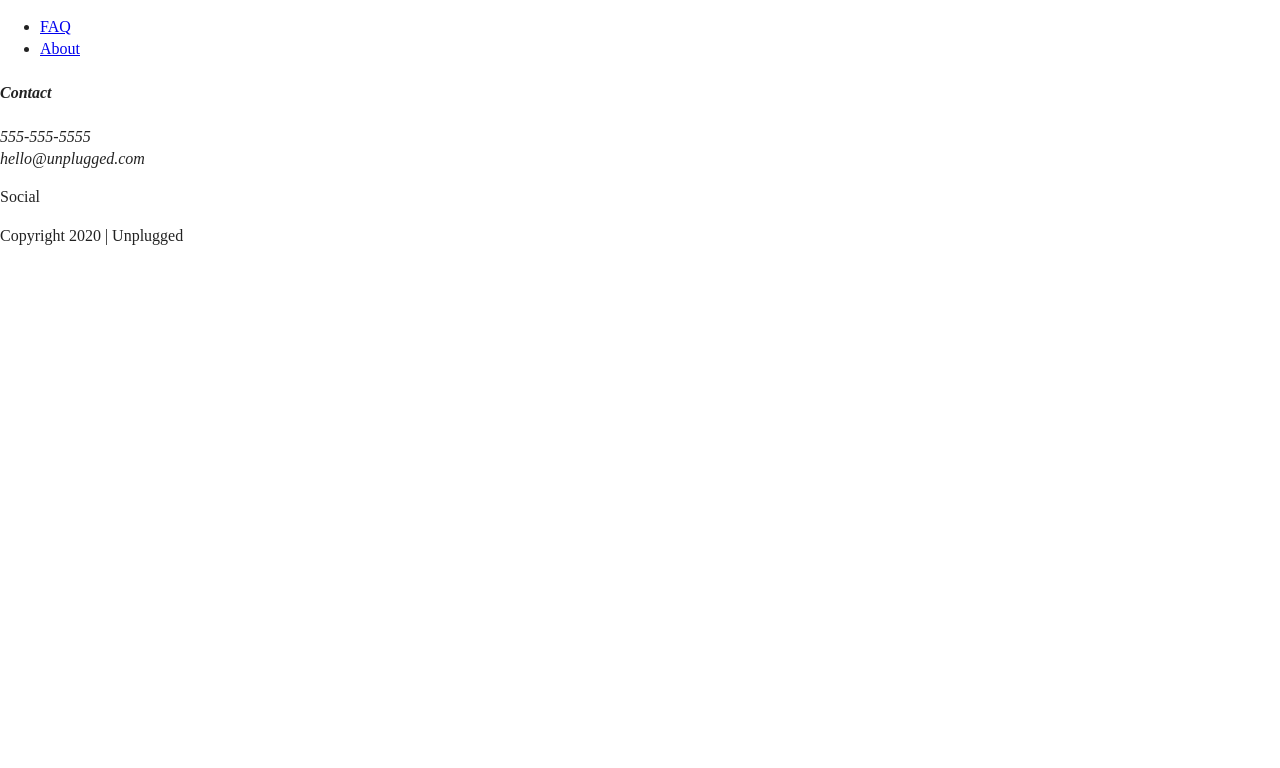
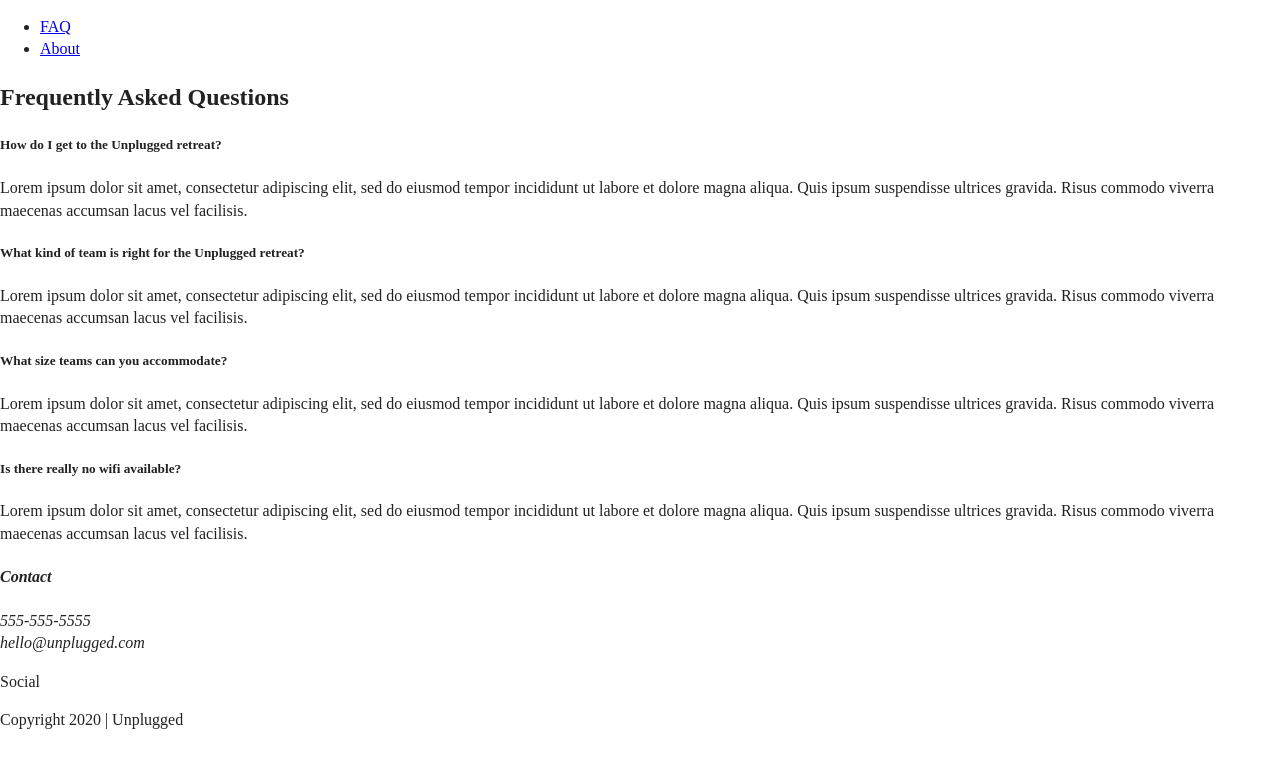
Before and after one commit to MelanieJA/unplugged, a website: page faq/index.html in a window 1280 px wide. Drawn offline with Linux system fonts and the light colour scheme.

Commit message:
Added html to faq section

```diff
--- a/faq/index.html
+++ b/faq/index.html
@@ -43,10 +43,38 @@
 
   <main>
 
-    <section>
+
+      <section class="faq">
+        <div class="content-wrapper">
+          <h2> Frequently Asked Questions</h2>
+          <div class="faq-content">
+            <h5>How do I get to the Unplugged retreat?</h5>
+            <p>Lorem ipsum dolor sit amet, consectetur adipiscing elit, sed do eiusmod tempor incididunt ut labore et
+              dolore magna aliqua. Quis ipsum suspendisse ultrices gravida. Risus commodo viverra maecenas accumsan lacus
+              vel facilisis.</p>
+          </div>
+          <div class="faq-content">
+            <h5>What kind of team is right for the Unplugged retreat?</h5>
+            <p>Lorem ipsum dolor sit amet, consectetur adipiscing elit, sed do eiusmod tempor incididunt ut labore et
+              dolore magna aliqua. Quis ipsum suspendisse ultrices gravida. Risus commodo viverra maecenas accumsan lacus
+              vel facilisis. </p>
+          </div>
+          <div class="faq-content">
+            <h5> What size teams can you accommodate?</h5>
+            <p>Lorem ipsum dolor sit amet, consectetur adipiscing elit, sed do eiusmod tempor incididunt ut labore et
+              dolore magna aliqua. Quis ipsum suspendisse ultrices gravida. Risus commodo viverra maecenas accumsan lacus
+              vel facilisis. </p>
+          </div>
+          <div class="faq-content">
+            <h5> Is there really no wifi available?</h5>
+            <p>Lorem ipsum dolor sit amet, consectetur adipiscing elit, sed do eiusmod tempor incididunt ut labore et
+              dolore magna aliqua. Quis ipsum suspendisse ultrices gravida. Risus commodo viverra maecenas accumsan lacus
+              vel facilisis. </p>
+          </div>
+        </div>
+      </section>
 
 
-    </section>
 
     <aside>
 
```
